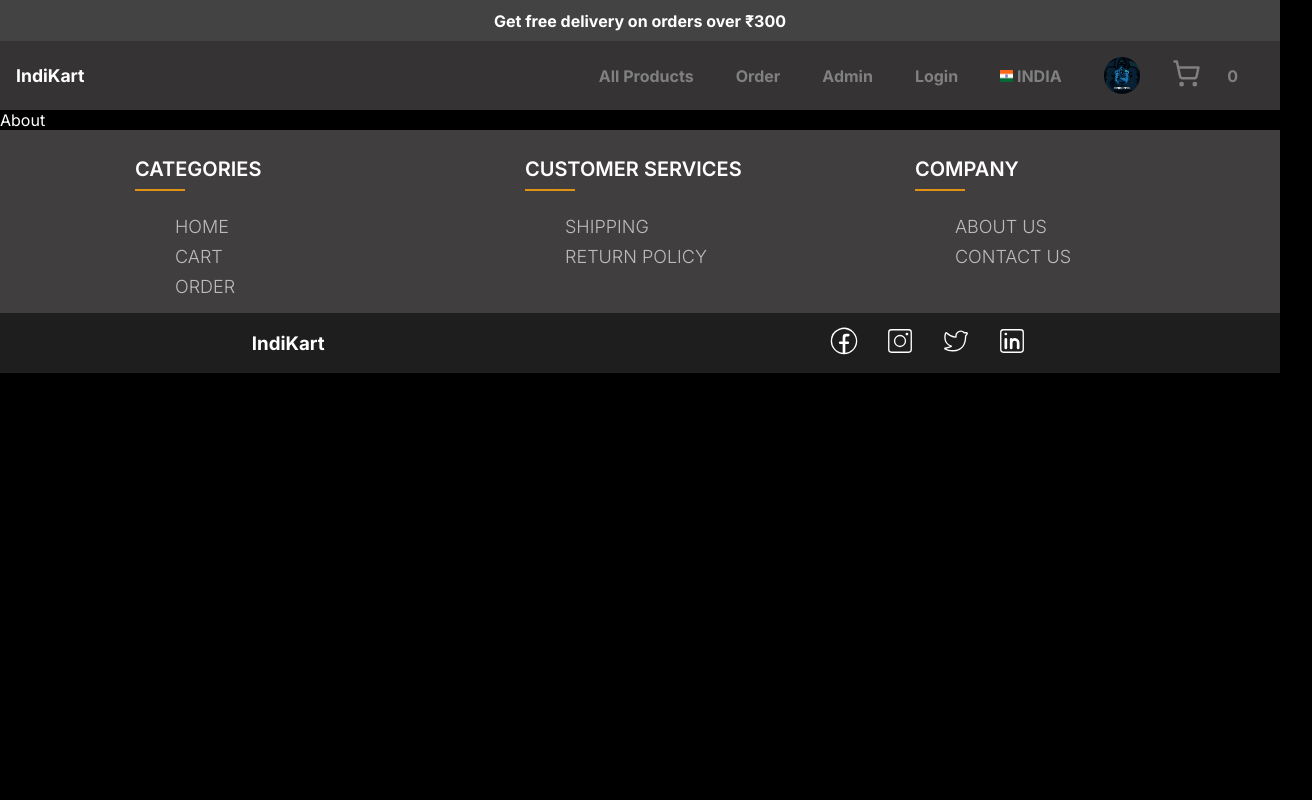
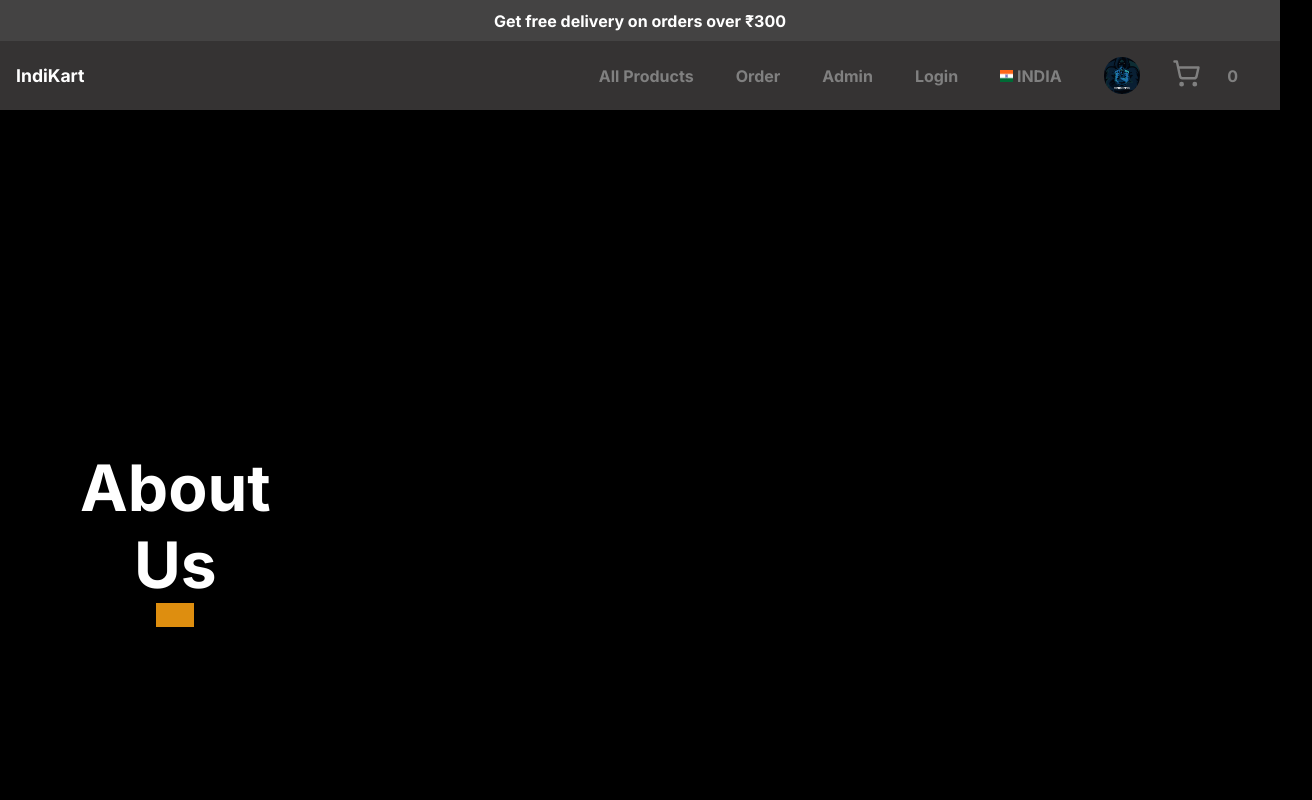
Before and after one commit to khushi-chaudhary29/IndiKart, a Next.js app: page /about in a window 1280 px wide. Shown: the top 800 px of the page, 1312 px wide, since content can reach past the window. Built offline with nearby package versions, Linux system fonts and the light colour scheme.

Commit message:
create about us and return policy and produc info by Zainab

```diff
--- a/src/app/about/page.js
+++ b/src/app/about/page.js
@@ -3,7 +3,18 @@
 
 const About = () => {
   return (
-    <main className='main'>About</main>
+    <main className='main'>
+       <div className={styles.heading}>
+        <h1>About Us</h1>
+        <p>Welcome to E-Indibus, where shopping meets convenience!
+            Our mission is to redefine your online shopping experience by offering a curated selection of high-quality products at unbeatable prices.
+            At the heart of our e-cart, we prioritize your satisfaction, striving to make your every purchase seamless and enjoyable.
+            Dive into a world of endless choices, from the latest trends to timeless classics, all conveniently at your fingertips.
+            We take pride in our commitment to customer service, ensuring prompt deliveries and hassle-free returns.
+            Discover the joy of effortless shopping with our user-friendly interface, secure payment options, and dedicated customer support.</p>
+
+    </div>
+    </main>
   )
 }
 
--- a/src/app/page.module.css
+++ b/src/app/page.module.css
@@ -815,3 +815,97 @@
   align-items: center;
   margin-top: 1.5rem;
 }
+/* Product Info*/
+.smallcontainer{
+  margin: 6.25rem auto;
+  width: 75%;
+}
+.pic{
+  max-width: 18rem;
+  float: left;
+  border-radius: 0.1rem;
+  margin-right: 1.8rem;
+  border: 2rem solid black;
+}
+.col_2 h3{
+  font-size: 1.25rem;
+  padding: 1.25rem;
+  color: #fff;
+}
+.col_2 h4{
+  font-size: 1.12rem;
+  padding: 1.25rem;
+  color: #e91e;
+}
+.col_2 p{
+  font-size: 1rem;
+  padding: 1.25rem;
+  color: #fff ;
+
+}
+.col_2 p line{
+  border-bottom: 2rem solid black;
+  width: 2rem;
+}
+.col_2 button{
+  padding: 1.25rem;
+  color: black;
+  background-color: #e91e;
+  margin-top: 1.2rem;
+}
+/* About*/
+.heading{
+  width: 90%;
+  justify-content: center;
+  align-items: center;
+  text-align: center;
+  margin: 5rem auto;
+  padding: 5rem;
+}
+.heading h1{
+  font-size: 4rem;
+  margin-bottom: 2.5rem;
+  position: relative;
+}
+
+.heading h1::after{
+  content: "";
+   width: 20%;
+  height: 1.5rem;
+  display: block;
+  margin:0 auto;
+  background-color: #e91e;
+
+}
+.heading p{
+  font-size: 2rem;
+  color: black;
+}
+/* return */
+.heading{
+  width: 90%;
+  justify-content: center;
+  align-items: center;
+  text-align: center;
+  margin: 5rem auto;
+  padding: 5rem;
+}
+.heading h1{
+  font-size: 4rem;
+  margin-bottom: 2.5rem;
+  position: relative;
+}
+
+.heading h1::after{
+  content: "";
+   width: 20%;
+  height: 1.5rem;
+  display: block;
+  margin:0 auto;
+  background-color: #e91e;
+
+}
+.heading p{
+  font-size: 2rem;
+  color: black;
+}
```
Also changed, not shown: src/app/productinfo/page.js (+28 -1 lines), src/app/returnpolicy/page.js (+13 -1 lines).
